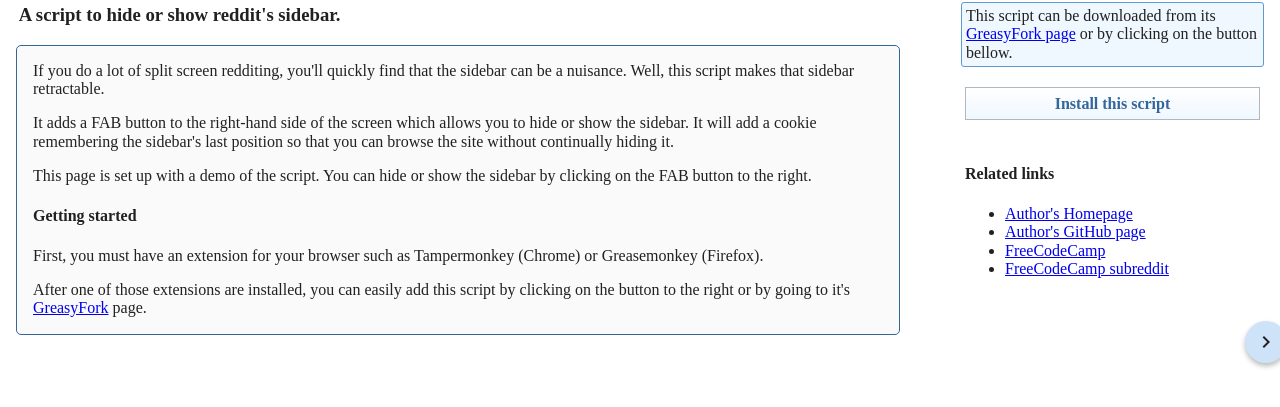
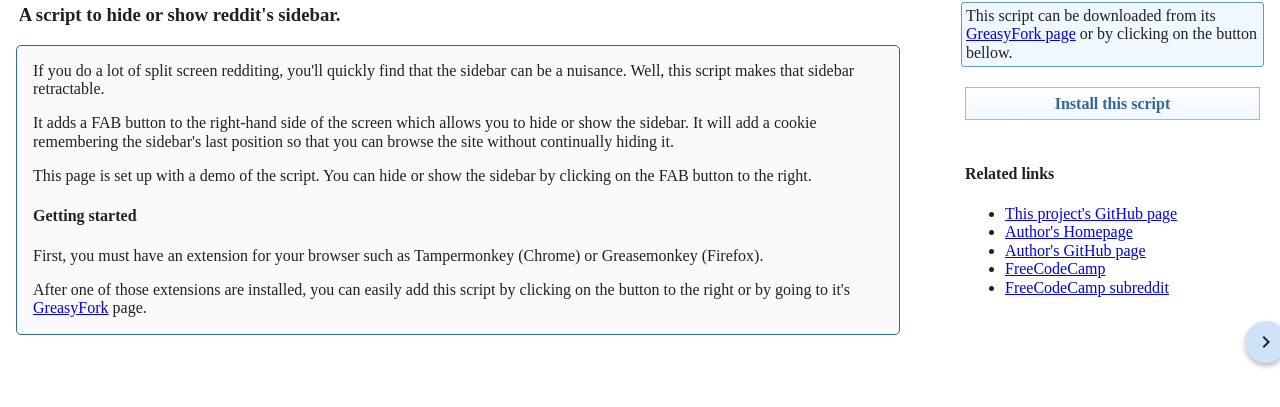
Before and after one commit to MichaelCharles/reddit-retractable-sidebar, a plain HTML site: page index.html in a window 1280 px wide. Shown: the part 79-486 px from the top of the page. Drawn offline with nearby package versions, Linux system fonts and the light colour scheme.

Commit message:
added link to github page

```diff
--- a/index.html
+++ b/index.html
@@ -157,6 +157,7 @@ div.side-section button:hover {
     <div class="side-section">
         <h4>Related links</h3>
         <ul>
+            <li><a href="https://github.com/mca62511/reddit-retractable-sidebar">This project's GitHub page</a></li>
             <li><a href="http://michaelcharl.es">Author's Homepage</a></li>
             <li><a href="http://github.org/mca62511">Author's GitHub page</a></li>
             <li><a href="http://freecodecamp.com">FreeCodeCamp</a></li>
```
